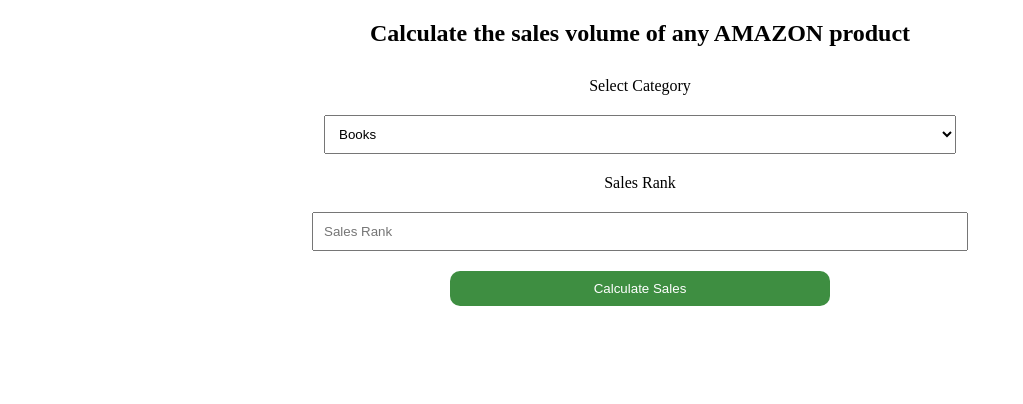
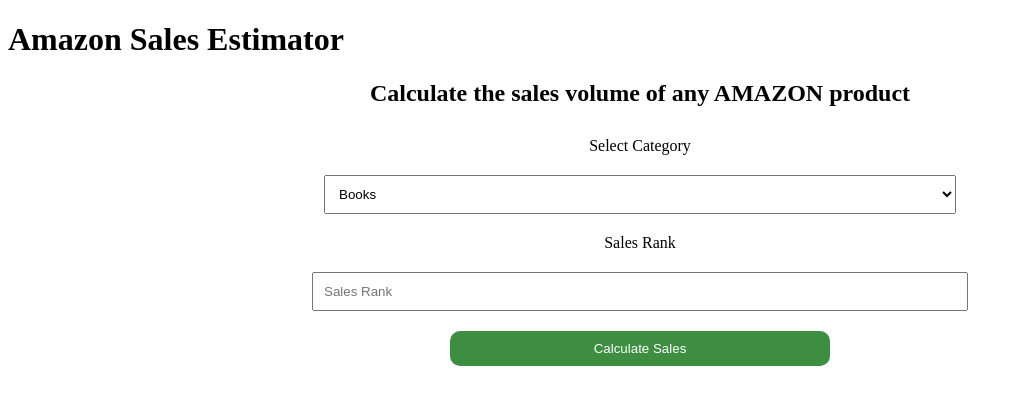
Before and after one commit to azambd/ase, a plain HTML site: page index.html in a window 1280 px wide. Shown: the whole page, without its empty margins (0-1023 px from the left). Drawn offline with Linux system fonts and the light colour scheme.

Commit message:
added h1 tag ;

```diff
--- a/index.html
+++ b/index.html
@@ -8,6 +8,7 @@
     </head>
 
    <body>
+     <h1>Amazon Sales Estimator</h1>
     <h2>Calculate the sales volume of any AMAZON product</h2>
     <div class="main">
         <label for="catId">Select Category</label>
```
